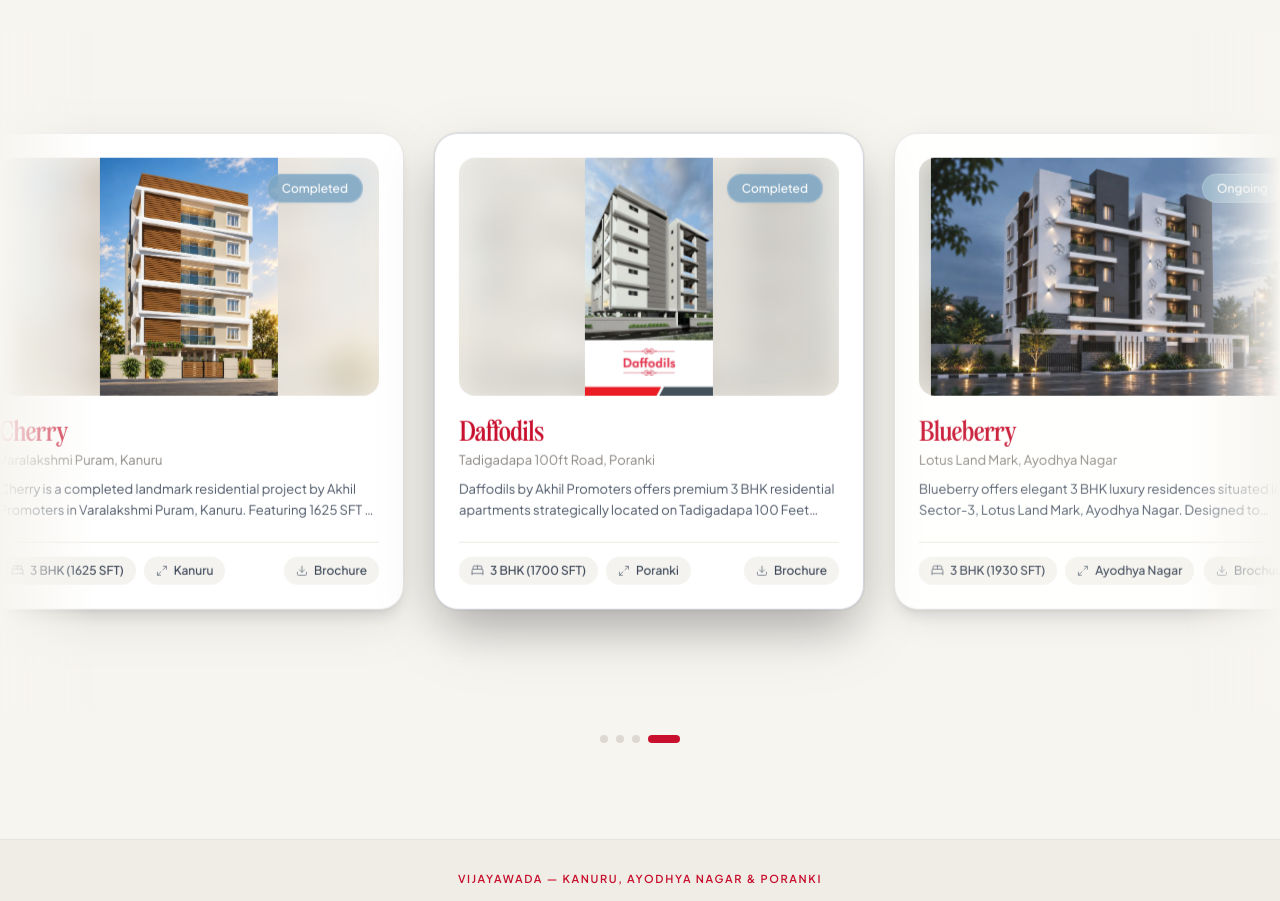
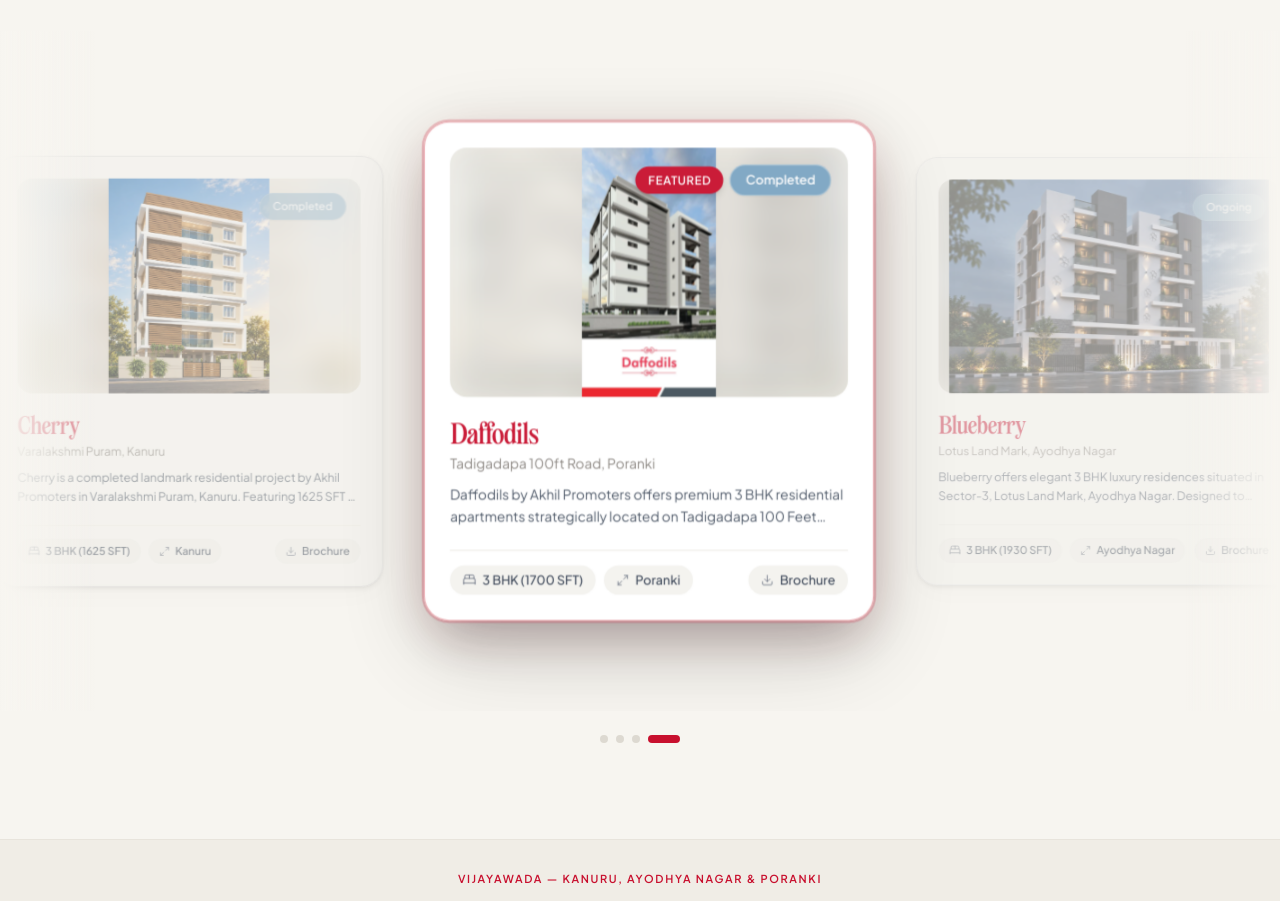
Before and after one commit to bb3agency/akhil-promoters-site, a React (Vite) app: page / in a window 1280 px wide. Shown: the part 2580-3481 px from the top of the page. Built offline with nearby package versions, Linux system fonts and the light colour scheme.

Commit message:
feat: highlight only the center card in featured residences carousel

```diff
--- a/src/pages/Home.tsx
+++ b/src/pages/Home.tsx
@@ -34,10 +34,10 @@
 
   return (
     <div
-      className={`relative w-[310px] xs:w-[340px] sm:w-[390px] md:w-[415px] lg:w-[430px] shrink-0 bg-white rounded-3xl p-5 sm:p-6 border transition-all duration-500 flex flex-col group ${
+      className={`relative w-[310px] xs:w-[340px] sm:w-[390px] md:w-[415px] lg:w-[430px] shrink-0 rounded-3xl p-5 sm:p-6 border transition-all duration-500 flex flex-col group ${
         isMain
-          ? 'border-gray-300 shadow-2xl ring-1 ring-black/5'
-          : 'border-[#E5E5E5] shadow-lg hover:border-gray-300'
+          ? 'bg-white border-[#C8102E]/40 shadow-2xl ring-2 ring-[#C8102E]/25'
+          : 'bg-[#FAF9F6]/95 border-[#E5E5E5] shadow-md hover:border-gray-300'
       }`}
     >
       {/* If not main card, transparent overlay to allow clicking card to select it */}
@@ -75,8 +75,17 @@
             className="w-full h-full object-contain select-none transition-opacity duration-300 group-hover:opacity-95"
           />
         </picture>
-        <div className="absolute top-3.5 right-3.5 sm:top-4 sm:right-4 z-20">
-          <span className="px-3.5 py-1.5 bg-[#7CA5C2]/85 backdrop-blur-md text-white text-[11px] sm:text-xs font-medium rounded-full shadow-xs border border-white/20">
+        <div className="absolute top-3.5 right-3.5 sm:top-4 sm:right-4 z-20 flex items-center gap-1.5">
+          {isMain && (
+            <span className="px-3 py-1 bg-[#C8102E] text-white text-[10px] sm:text-[11px] font-semibold uppercase tracking-wider rounded-full shadow-md">
+              Featured
+            </span>
+          )}
+          <span className={`px-3.5 py-1.5 backdrop-blur-md text-[11px] sm:text-xs font-medium rounded-full shadow-xs border ${
+            isMain
+              ? 'bg-[#7CA5C2] text-white border-white/30 font-semibold'
+              : 'bg-[#7CA5C2]/60 text-white/90 border-white/10'
+          }`}>
             {displayStatus}
           </span>
         </div>
@@ -254,38 +263,38 @@
 
   const getSlotStyle = (slot: number) => {
     if (slot === 0) {
-      // Main Card: center stage, aligned straight on the same horizontal line
+      // Main Card: center stage, highlighted prominently, straight horizontal line
       return {
-        transform: 'translate(-50%, -50%)',
+        transform: 'translate(-50%, -50%) scale(1.05)',
         zIndex: 30,
         opacity: 1,
         pointerEvents: 'auto' as const,
-        filter: 'drop-shadow(0 20px 30px rgba(0,0,0,0.12))',
+        filter: 'drop-shadow(0 25px 45px rgba(0,0,0,0.16)) drop-shadow(0 10px 25px rgba(200,16,46,0.10))',
       };
     } else if (slot === -1) {
-      // Left Card: aligned horizontally on the same line, no tilt
+      // Left Card: aligned horizontally, subdued/dimmed, smaller scale, no tilt
       return {
-        transform: 'translate(calc(-50% - min(460px, 92vw)), -50%)',
+        transform: 'translate(calc(-50% - min(460px, 92vw)), -50%) scale(0.90)',
         zIndex: 20,
-        opacity: 1,
+        opacity: 0.45,
         pointerEvents: 'auto' as const,
-        filter: 'drop-shadow(0 12px 24px rgba(0,0,0,0.08))',
+        filter: 'drop-shadow(0 8px 18px rgba(0,0,0,0.05)) brightness(0.96)',
         cursor: 'pointer',
       };
     } else if (slot === 1) {
-      // Right Card: aligned horizontally on the same line, no tilt
+      // Right Card: aligned horizontally, subdued/dimmed, smaller scale, no tilt
       return {
-        transform: 'translate(calc(-50% + min(460px, 92vw)), -50%)',
+        transform: 'translate(calc(-50% + min(460px, 92vw)), -50%) scale(0.90)',
         zIndex: 20,
-        opacity: 1,
+        opacity: 0.45,
         pointerEvents: 'auto' as const,
-        filter: 'drop-shadow(0 12px 24px rgba(0,0,0,0.08))',
+        filter: 'drop-shadow(0 8px 18px rgba(0,0,0,0.05)) brightness(0.96)',
         cursor: 'pointer',
       };
     } else if (slot === -2) {
       // Far Left: outer position (faded out, ready to loop)
       return {
-        transform: 'translate(calc(-50% - min(920px, 184vw)), -50%)',
+        transform: 'translate(calc(-50% - min(920px, 184vw)), -50%) scale(0.80)',
         zIndex: 10,
         opacity: 0,
         pointerEvents: 'none' as const,
@@ -294,7 +303,7 @@
     } else if (slot === 2) {
       // Far Right: outer position (faded out, ready to enter)
       return {
-        transform: 'translate(calc(-50% + min(920px, 184vw)), -50%)',
+        transform: 'translate(calc(-50% + min(920px, 184vw)), -50%) scale(0.80)',
         zIndex: 10,
         opacity: 0,
         pointerEvents: 'none' as const,
@@ -302,7 +311,7 @@
       };
     } else {
       return {
-        transform: 'translate(-50%, -50%)',
+        transform: 'translate(-50%, -50%) scale(0.80)',
         zIndex: 0,
         opacity: 0,
         pointerEvents: 'none' as const,
```
